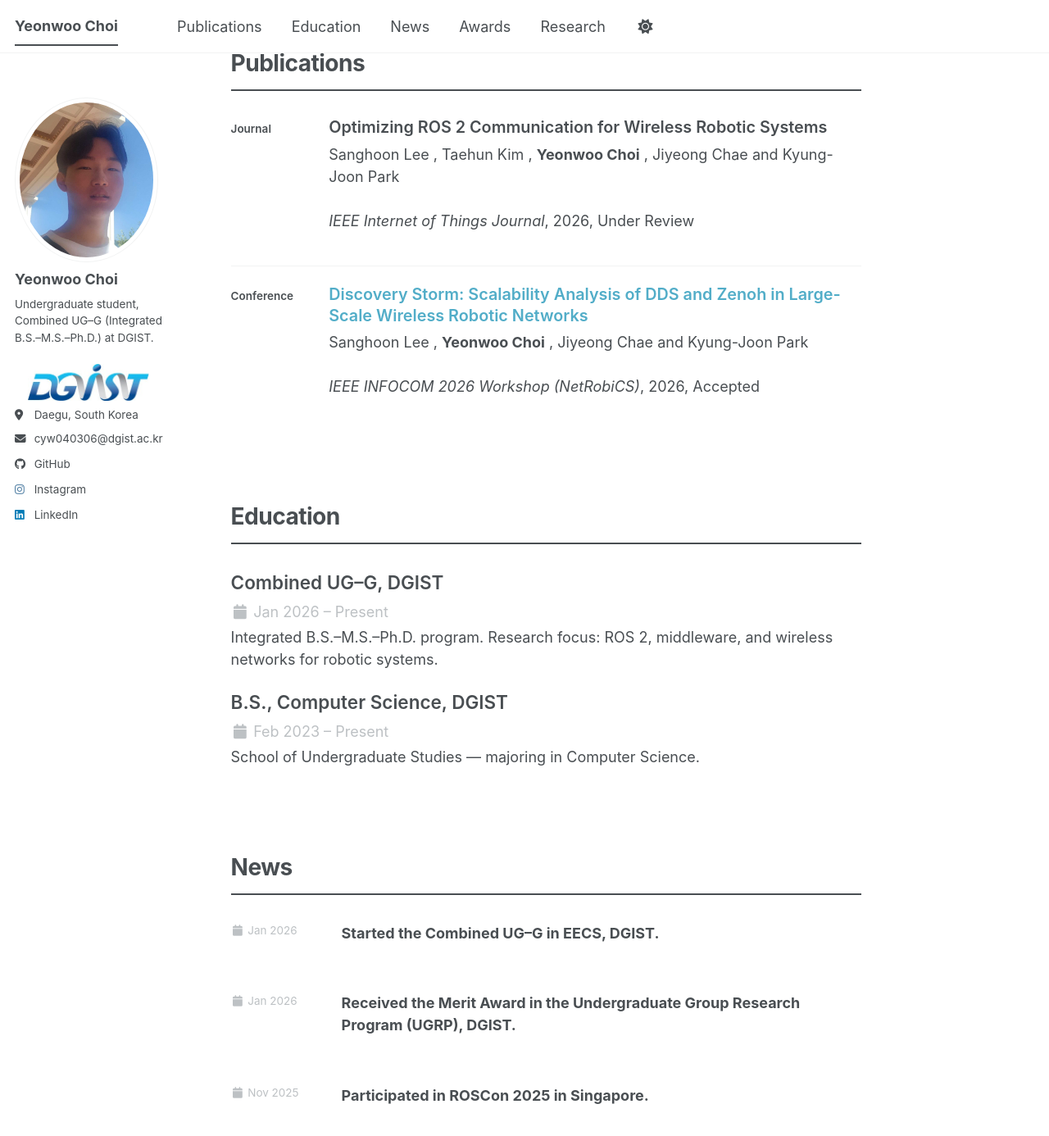
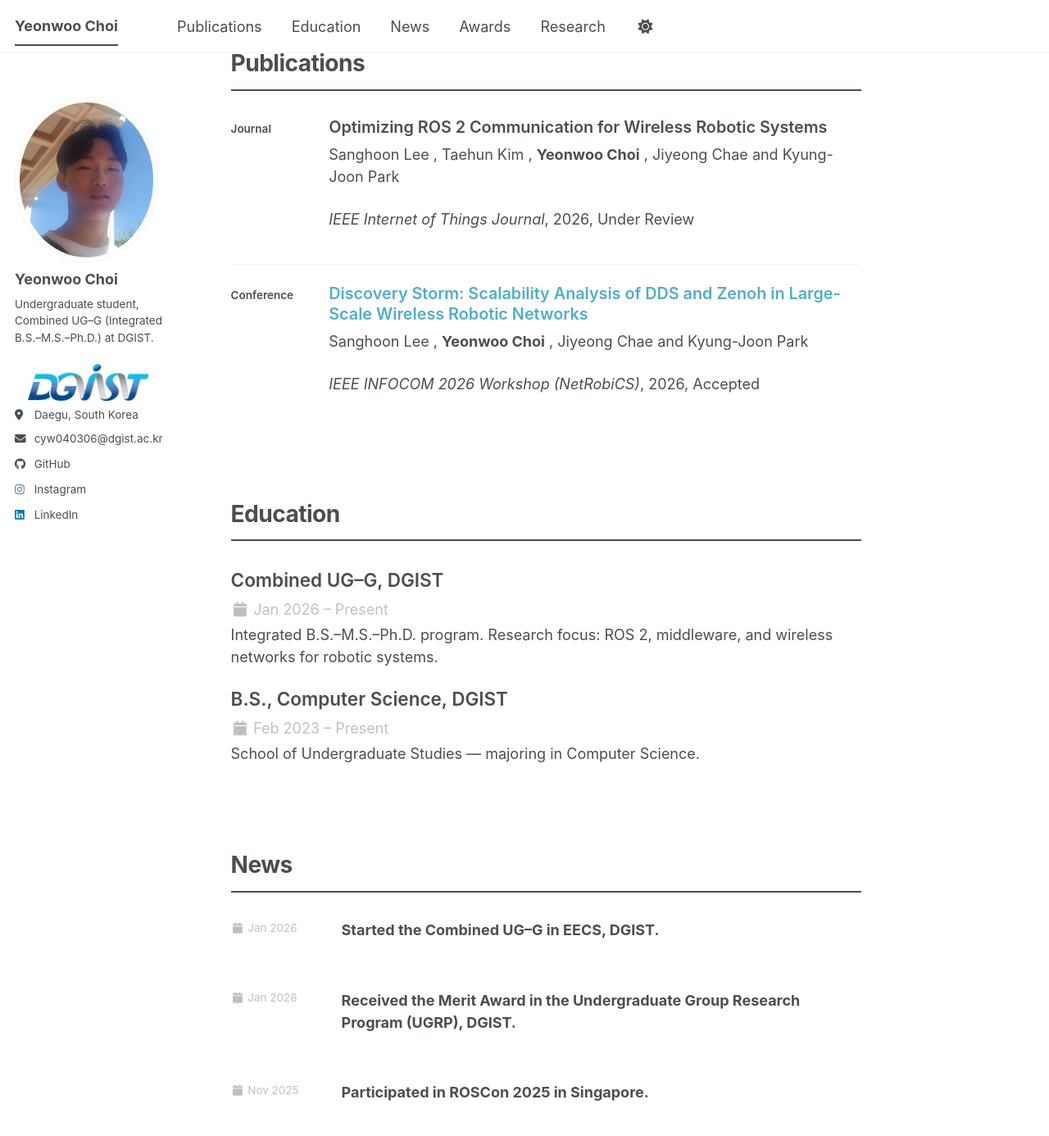
Before and after one commit to CTypeCharger/CTypeCharger.github.io, a Jekyll site: the page built from _pages/about.html, in a window 1280 px wide and 1400 px high, scrolled down 527 px. Shown: the top 1386 px of the window at 82% size. Built offline with Jekyll 4.4.1, drawn with Linux system fonts in a browser that asks for light colours; a script bundle is joined from its source files by our own code; library files that are not in the unit come from our copies.

Commit message:
Publications: tighten author-venue gap and darken divider
Made-with: Cursor

```diff
--- a/_sass/layout/_archive.scss
+++ b/_sass/layout/_archive.scss
@@ -186,7 +186,7 @@
 .publication-inline {
   margin-bottom: 1.25em;
   padding-bottom: 1em;
-  border-bottom: 1px solid var(--global-border-color);
+  border-bottom: 1.5px solid var(--global-border-color);
 }
 
 .list__item:last-child .publication-inline {
@@ -228,7 +228,7 @@
 }
 
 .publication-inline__venue-row {
-  margin-top: 0.2em;
+  margin-top: 0.1em;
 }
 
 .publication-inline__type-placeholder {
```
